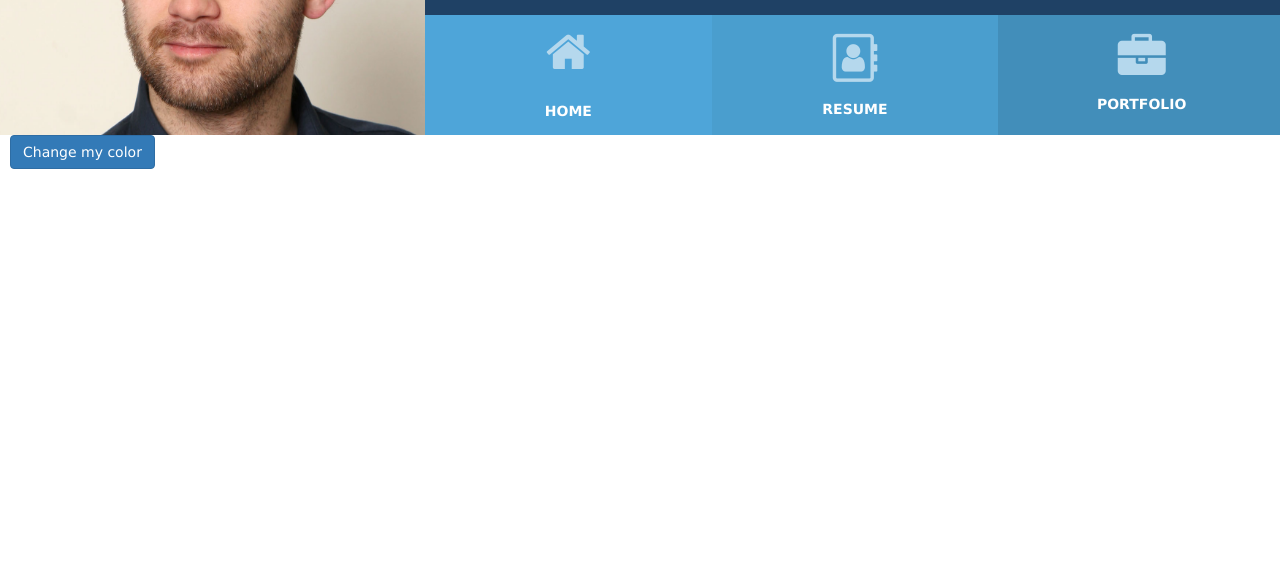
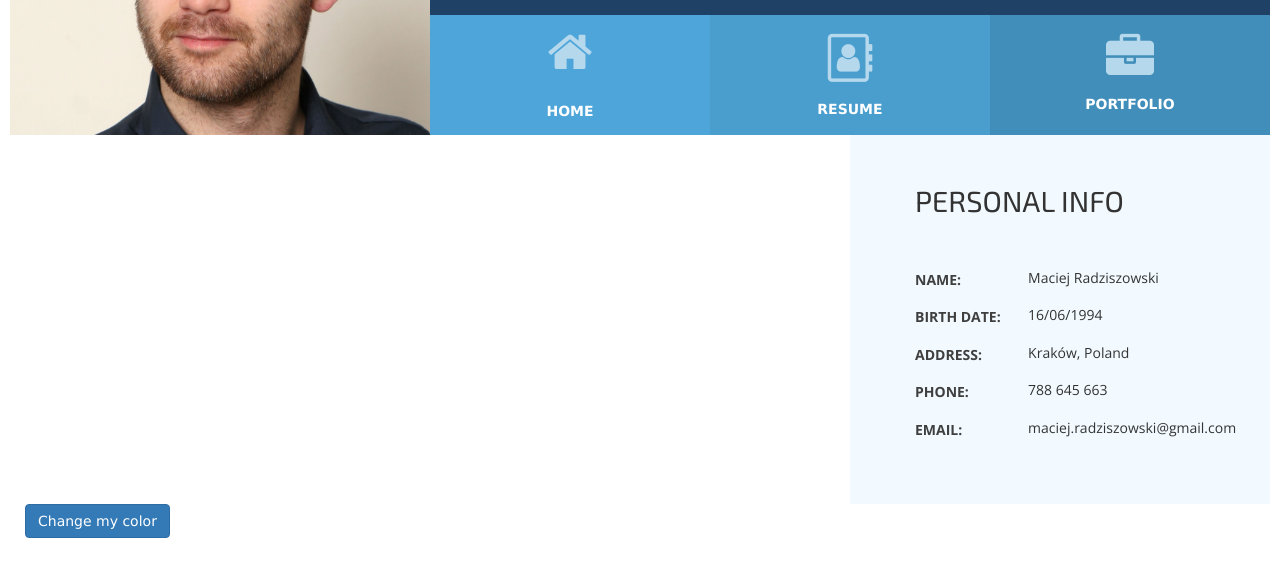
Before and after one commit to voliseq/voliseq.github.io, a website: page index.html in a window 1280 px wide. Shown: the part 225-800 px from the top of the page. Drawn offline with nearby package versions, Linux system fonts and the light colour scheme.

Commit message:
personal info column

```diff
--- a/index.html
+++ b/index.html
@@ -24,11 +24,10 @@
 <![endif]-->
 
 
-<div class=".container">
+<div class="container-fluid" id="content">
     <header>
         <div class="row">
             <div class="col-sm-4" id="main-photo">
-
             </div>
             <div class="col-sm-8" id="my-info">
                 <div class="row name">
@@ -74,6 +73,36 @@
             </div>
         </div>
     </header>
+    <div class="row flex-row" id="personal-row">
+        <div id="personal" class="col-md-4 col-md-offset-8 flex-column">
+            <div class="padding-50 flex-panel">
+                <h3 class="font-accident-two-normal uppercase title">Personal Info</h3>
+                <div class="dividewhite"></div>
+                <div>
+                    <div class="fullwidth box">
+                        <div class="one"><p class="uppercase">Name:</p></div>
+                        <div class="two"><p class="">Maciej Radziszowski</p></div>
+                    </div>
+                    <div class="fullwidth box">
+                        <div class="one"><p class="uppercase text-nowrap">Birth Date:</p></div>
+                        <div class="two"><p class="">16/06/1994</p></div>
+                    </div>
+                    <div class="fullwidth box">
+                        <div class="one"><p class="uppercase">Address:</p></div>
+                        <div class="two"><p class="">Kraków, Poland</p></div>
+                    </div>
+                    <div class="fullwidth box">
+                        <div class="one"><p class="uppercase">Phone:</p></div>
+                        <div class="two"><p class="">788 645 663</p></div>
+                    </div>
+                    <div class="fullwidth box">
+                        <div class="one"><p class="uppercase">Email:</p></div>
+                        <div class="two"><p class="">maciej.radziszowski@gmail.com</p></div>
+                    </div>
+                </div>
+            </div>
+        </div>
+    </div>
     <button class="btn btn-primary" id="colorChange" onclick="myFun()">Change my color</button>
 </div>
 
--- a/sass/custom.scss
+++ b/sass/custom.scss
@@ -1,14 +1,15 @@
 $white-font: #fff;
 @import url('https://fonts.googleapis.com/css?family=Exo+2:200,400');
+@import url('https://fonts.googleapis.com/css?family=Open+Sans:400,700');
 body {
     font-family: Verdana, Arial, Helvetica, sans-serif;
     font-size: 1rem;
+
+}
+#content{
     max-width: 1260px;
-    margin-left: auto;
-    margin-right: auto;
 }
-
-h1, h2 {
+h1, h2, h3 {
     font-family: "Exo 2", sans-serif
 }
 
@@ -21,6 +22,9 @@ header {
     h1, h2 {
         font-weight: 200;
     }
+}
+.padding-50{
+    padding: 50px;
 }
 
 #main-photo {
@@ -163,3 +167,55 @@ header {
     }
 
 }
+#personal{
+    background-color: #f2faff;
+    .dividewhite{
+        height: 50px;
+    }
+    h3{
+        margin: 0;
+        text-transform: uppercase;
+        font-weight: 400;
+        font-size: 1.8125rem;
+    }
+    p{
+        margin: 0;
+        font-family: "Open Sans", sans-serif;
+    }
+    .one, .two{
+        display: inline-block;
+    }
+    .one{
+        display: inline-block;
+        width: 30%;
+        margin-right: 21px;
+        z-index: 2;
+        padding-top: 2px;
+        vertical-align: top;
+    }
+    .one p{
+        text-transform: uppercase;
+        line-height: 1.6em;
+        font-size: 14px;
+        font-weight: 700;
+        color: #3f3f3f;
+    }
+    .two p{
+        line-height: 1.6em;
+        font-size: 14px;
+        font-weight: 400;
+    }
+
+    .two{
+        display: inline-block;
+        position: relative;
+        width: 60%;
+    }
+
+    .box{
+        margin: 0 0 13px 0;
+        display: block;
+        clear: both;
+    }
+
+}
```
Also changed, not shown: css/custom.css.
